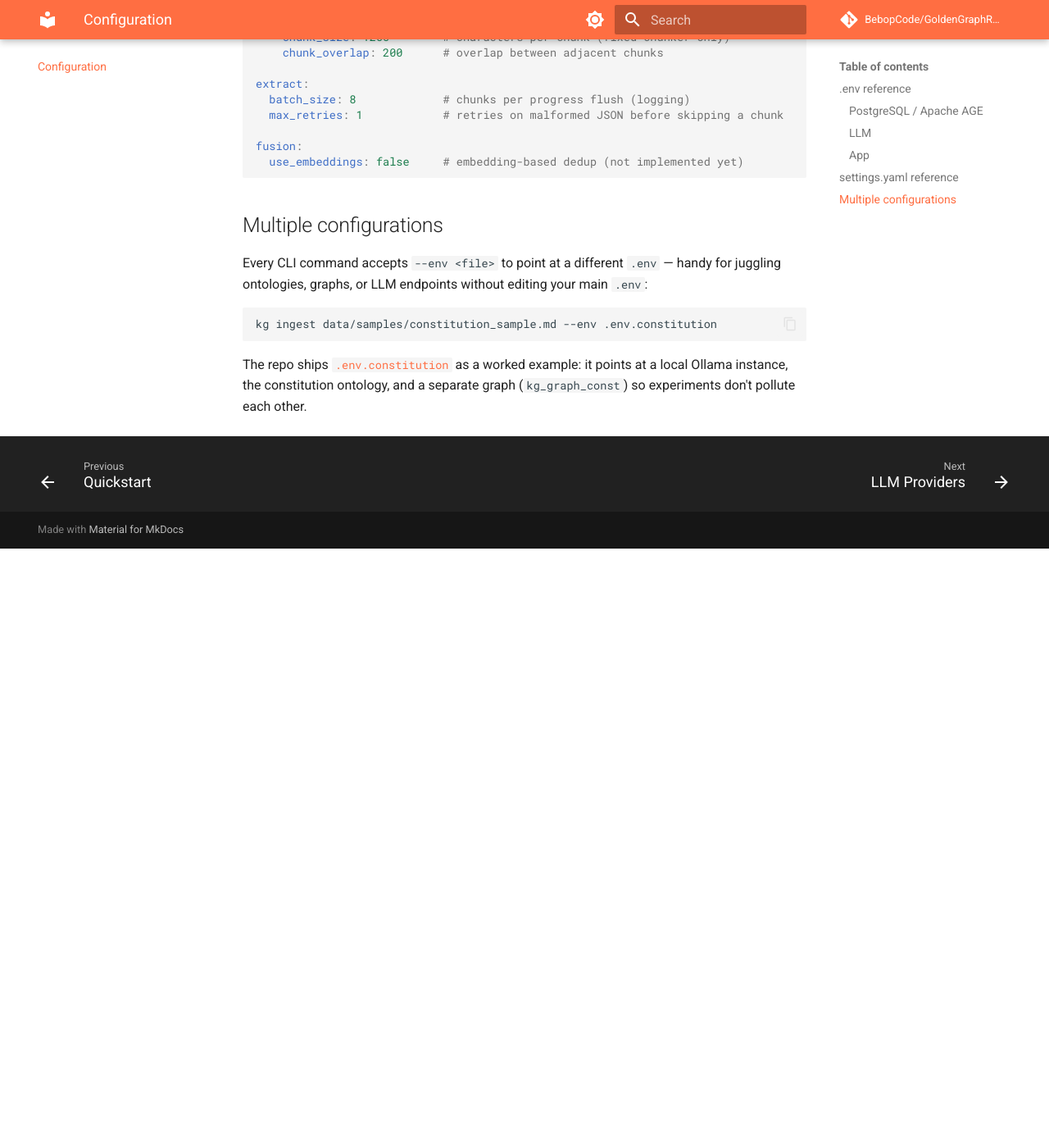
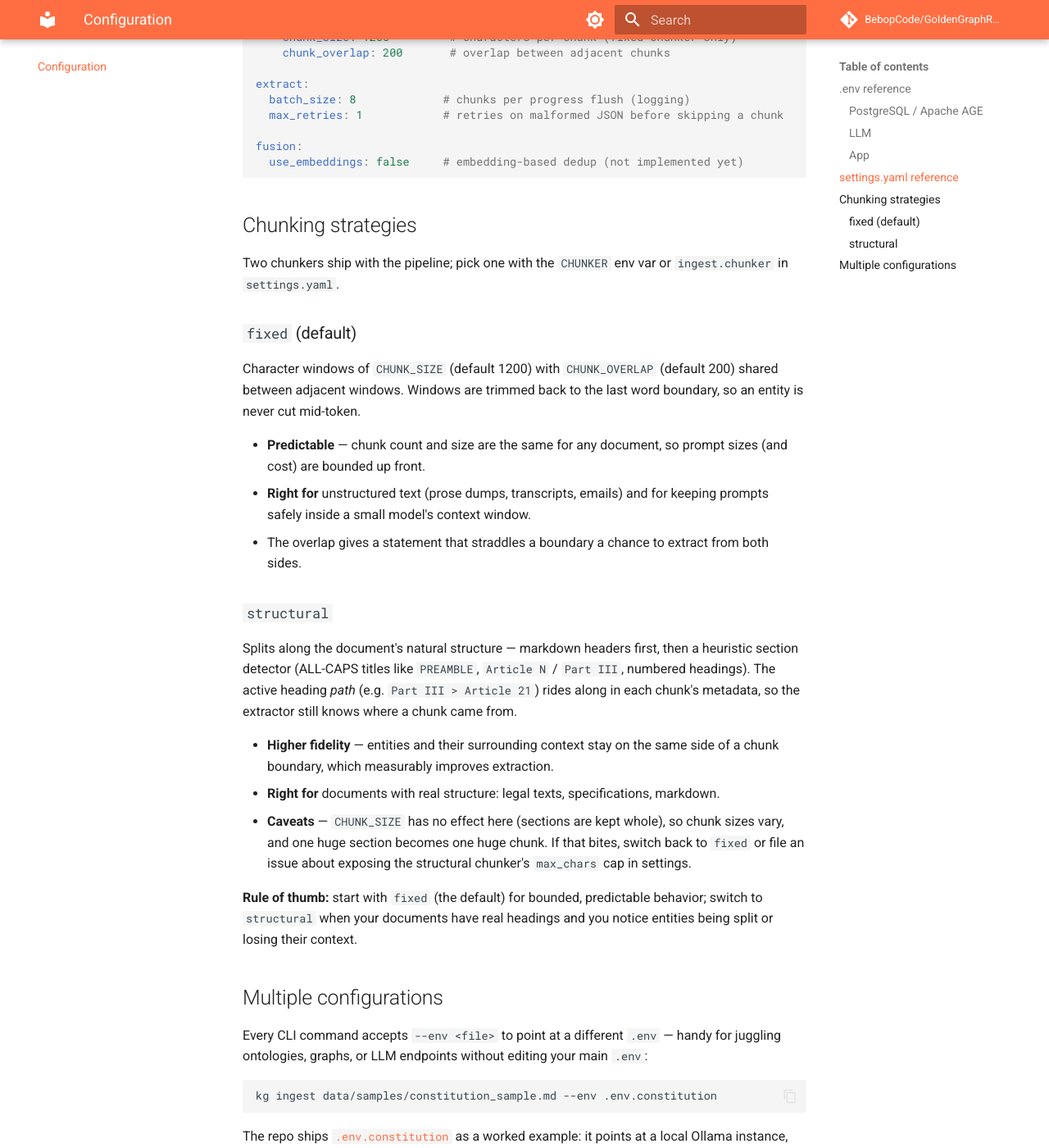
Before and after one commit to BebopCode/GoldenGraphRAG, an MkDocs documentation site: the page built from docs/configuration.md, in a window 1280 px wide and 1400 px high, scrolled down 2358 px. Shown: the whole window at 82% size. Built offline with MkDocs 1.6.1 and Material for MkDocs 9.7.7, drawn with Linux system fonts in a browser that asks for light colours; comment, search, counter and statistics services are not loaded; before the commit the page ends 3027 px from its top, so only the background shows below that; some of the changed text lies outside the part shown.

Commit message:
Docs: chunking strategies section, kg delete, new default
Configuration page gains a structural-vs-fixed comparison with a
rule of thumb; CLI reference documents kg delete; architecture and
home updated for the new default. Includes a ruff format fix for a
blank line after a docstring added earlier.

Co-Authored-By: Claude <noreply@anthropic.com>

````diff
--- a/docs/configuration.md
+++ b/docs/configuration.md
@@ -44,7 +44,7 @@ or invalid value fails immediately, never mid-run. There are three inputs:
 | Variable | Default | Description |
 |---|---|---|
 | `ONTOLOGY_PATH` | `config/ontologies/generic.yaml` | Which ontology to extract against |
-| `CHUNKER` | `structural` | `structural \| fixed` |
+| `CHUNKER` | `fixed` | `fixed \| structural` — see [Chunking strategies](#chunking-strategies) |
 | `LOG_LEVEL` | `INFO` | Python logging level |
 
 ## `settings.yaml` reference
@@ -66,10 +66,10 @@ llm:
   #   HTTP-Referer: https://example.com
 
 ingest:
-  chunker: structural       # structural | fixed (CHUNKER env also works)
+  chunker: fixed             # fixed | structural (CHUNKER env also works)
   fixed:
-    chunk_size: 1200        # characters per chunk (fixed chunker only)
-    chunk_overlap: 200      # overlap between adjacent chunks
+    chunk_size: 1200         # characters per chunk (fixed chunker only)
+    chunk_overlap: 200       # overlap between adjacent chunks
 
 extract:
   batch_size: 8             # chunks per progress flush (logging)
@@ -78,6 +78,43 @@ extract:
 fusion:
   use_embeddings: false     # embedding-based dedup (not implemented yet)
 ```
+
+## Chunking strategies
+
+Two chunkers ship with the pipeline; pick one with the `CHUNKER` env var or
+`ingest.chunker` in `settings.yaml`.
+
+### `fixed` (default)
+
+Character windows of `CHUNK_SIZE` (default 1200) with `CHUNK_OVERLAP` (default 200)
+shared between adjacent windows. Windows are trimmed back to the last word boundary,
+so an entity is never cut mid-token.
+
+- **Predictable** — chunk count and size are the same for any document, so prompt
+  sizes (and cost) are bounded up front.
+- **Right for** unstructured text (prose dumps, transcripts, emails) and for keeping
+  prompts safely inside a small model's context window.
+- The overlap gives a statement that straddles a boundary a chance to extract from
+  both sides.
+
+### `structural`
+
+Splits along the document's natural structure — markdown headers first, then a
+heuristic section detector (ALL-CAPS titles like `PREAMBLE`, `Article N` / `Part III`,
+numbered headings). The active heading *path* (e.g. `Part III > Article 21`) rides
+along in each chunk's metadata, so the extractor still knows where a chunk came from.
+
+- **Higher fidelity** — entities and their surrounding context stay on the same side
+  of a chunk boundary, which measurably improves extraction.
+- **Right for** documents with real structure: legal texts, specifications, markdown.
+- **Caveats** — `CHUNK_SIZE` has no effect here (sections are kept whole), so chunk
+  sizes vary, and one huge section becomes one huge chunk. If that bites, switch back
+  to `fixed` or file an issue about exposing the structural chunker's `max_chars` cap
+  in settings.
+
+**Rule of thumb:** start with `fixed` (the default) for bounded, predictable
+behavior; switch to `structural` when your documents have real headings and you
+notice entities being split or losing their context.
 
 ## Multiple configurations
 
````
Also changed, not shown: docs/architecture.md (+7 -5 lines), docs/cli.md (+19 -0 lines), docs/index.md (+3 -2 lines), 1 other file.
